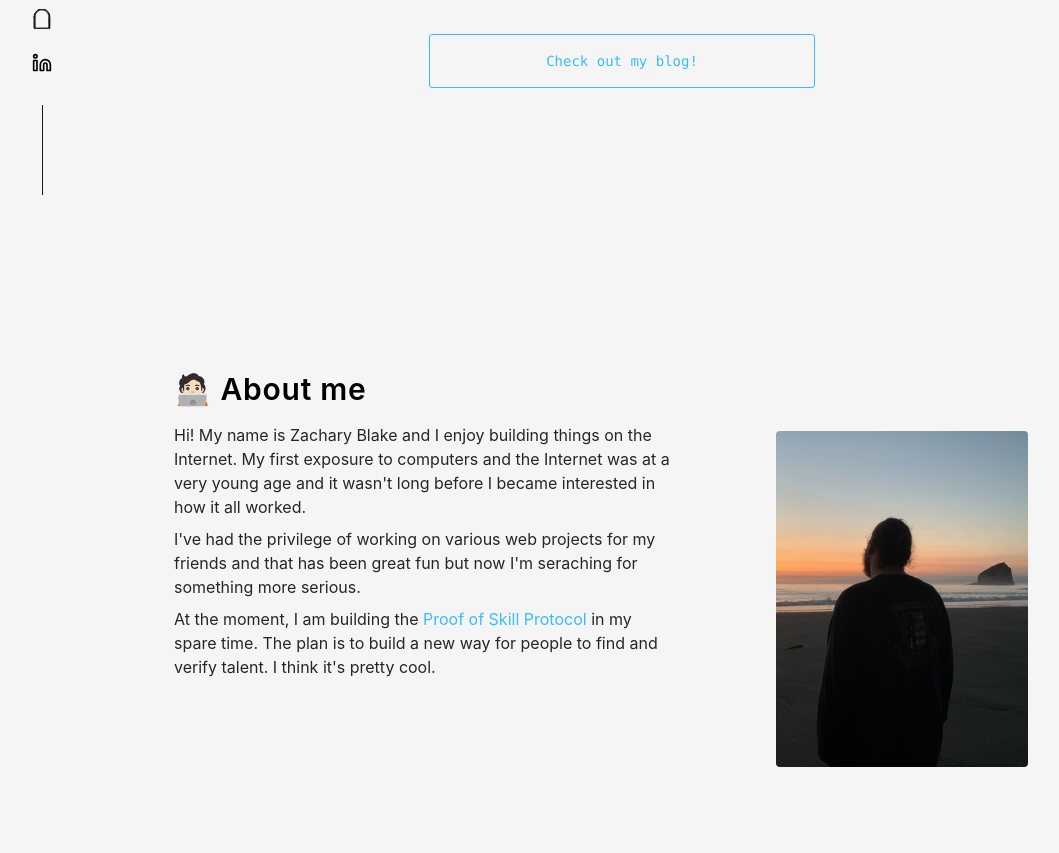
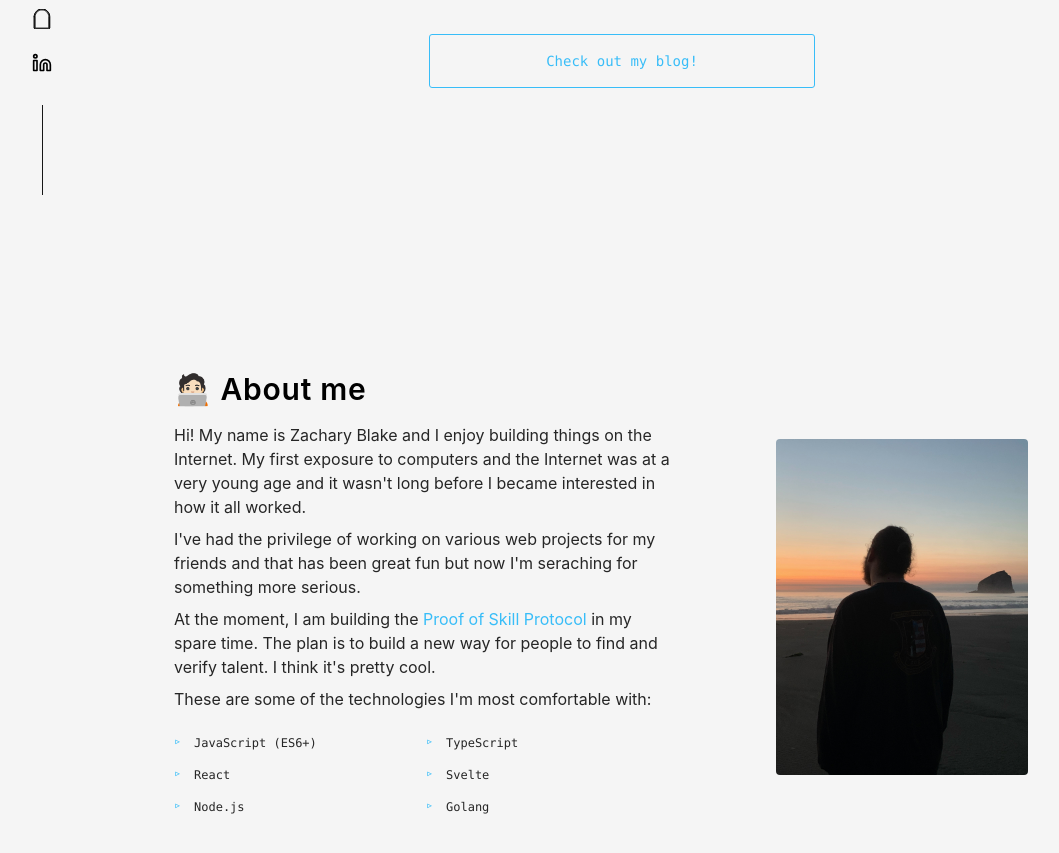
Before and after one commit to heyztb/website, a Next.js app: page / in a window 1280 px wide. Shown: the part 605-1458 px from the top of the page, without its empty margins (18-1077 px from the left). Built offline with nearby package versions, Linux system fonts and the light colour scheme.

Commit message:
about section looks good

```diff
--- a/components/sections/about.js
+++ b/components/sections/about.js
@@ -38,11 +38,34 @@ const StyledAboutText = tw.div`
 
 const StyledPicture = tw.div`
   w-3/4
-  my-2
+  my-4
   mx-auto
 
   md:relative
   md:max-w-xs
+`
+
+const SkillsList = tw.ul`
+  grid
+  grid-cols-2
+  gap-y-1
+  overflow-hidden
+  list-none
+`
+
+const SkillsListItem = tw.li`
+  relative
+  mb-3
+  pl-5
+  font-mono
+  text-xs
+
+  before:content-['▹']
+  before:absolute
+  before:left-0
+  before:text-sky-400
+  before:text-xs
+  before:leading-3
 `
 
 export const About = () => {
@@ -61,6 +84,15 @@ export const About = () => {
     }
     animate()
   }, [prefersReducedMotion])
+
+  const skills = [
+    "JavaScript (ES6+)",
+    "TypeScript",
+    "React",
+    "Svelte",
+    "Node.js",
+    "Golang",
+  ]
 
   return (
     <div className="flex flex-col justify-center items-center">
@@ -87,6 +119,15 @@ export const About = () => {
               in my spare time. The plan is to build a new way for people to
               find and verify talent. I think it&apos;s pretty cool.
             </p>
+            <p className="pb-4">
+              These are some of the technologies I&apos;m most comfortable with:
+            </p>
+            <SkillsList>
+              {skills &&
+                skills.map((skill, i) => (
+                  <SkillsListItem key={i}>{skill}</SkillsListItem>
+                ))}
+            </SkillsList>
           </StyledAboutText>
           <StyledPicture>
             <Image
--- a/pages/index.js
+++ b/pages/index.js
@@ -6,9 +6,6 @@ export default function Home() {
     w-full
     max-w-[1600px]
     p-[0px_25px]
-    sm:p-[0px_50px]
-    md:p-[0px_100px]
-    lg:p-[0px_150px]
   `
 
   return (
```
